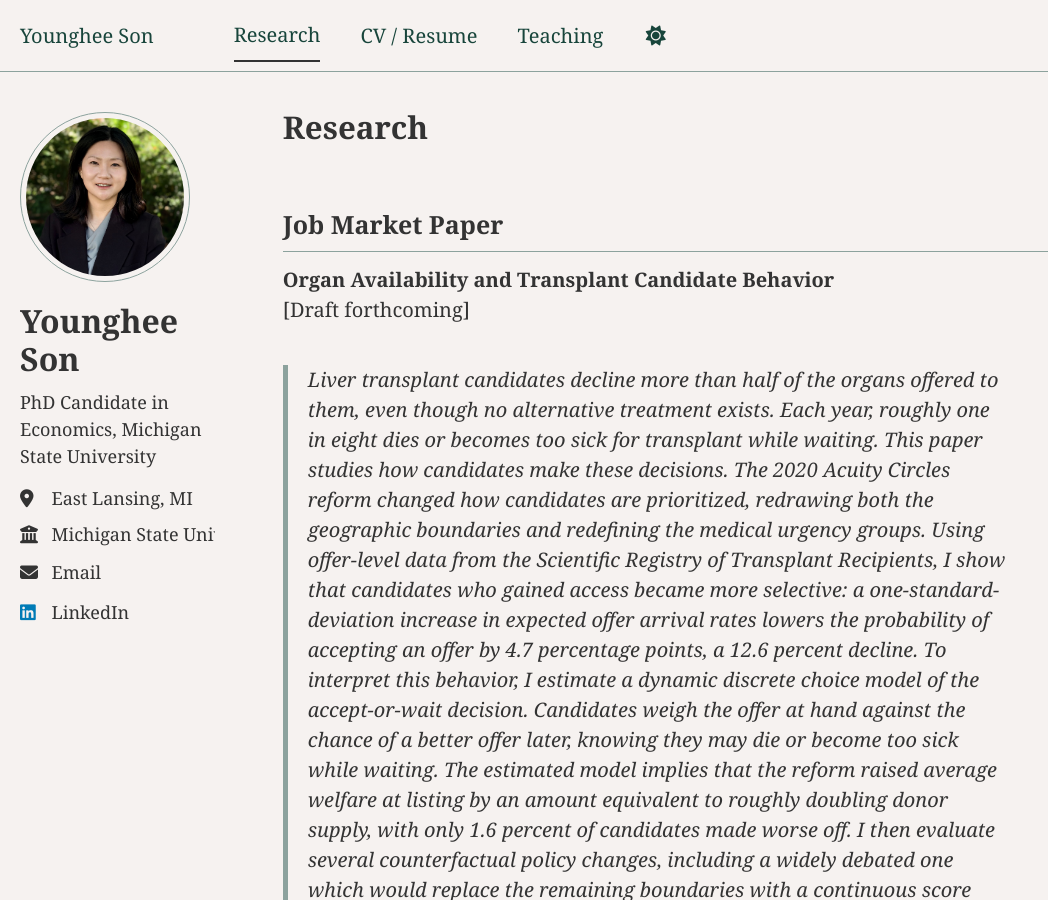
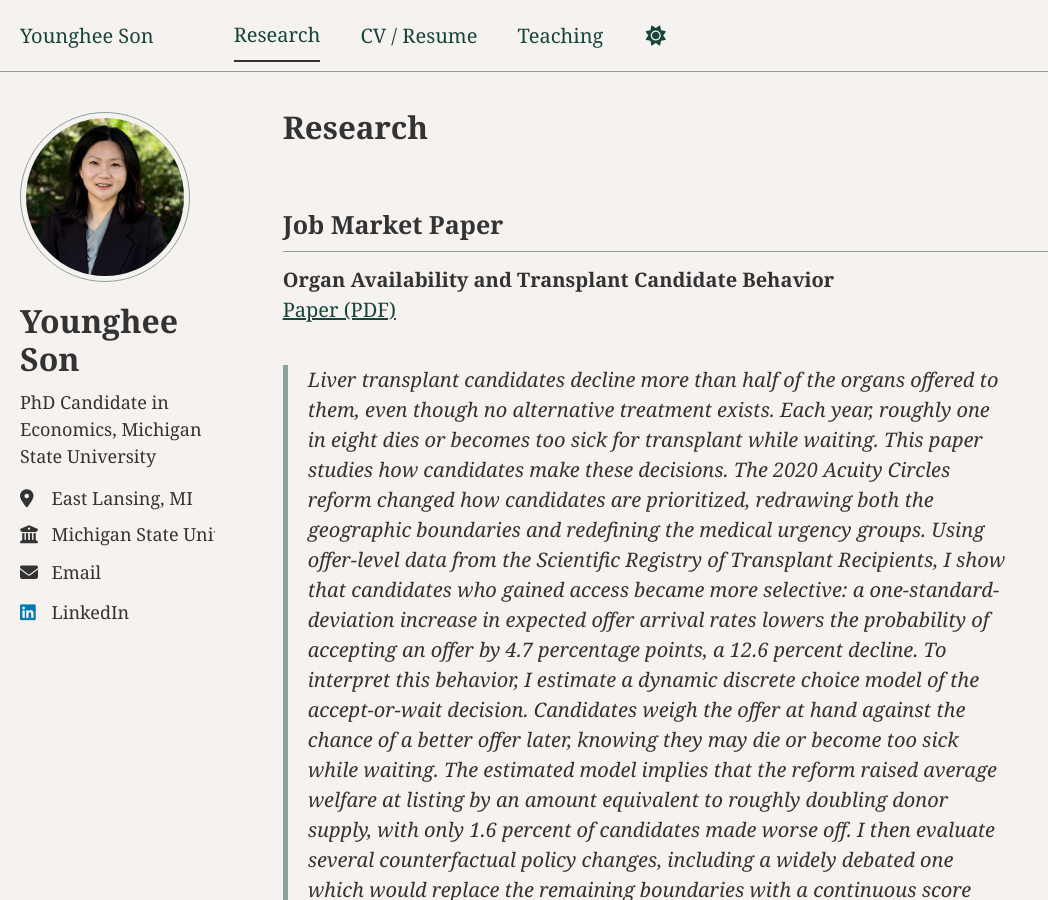
Before and after one commit to younghee-son/younghee-son.github.io, a Jekyll site: the page built from _pages/research.md, in a window 1280 px wide and 900 px high. Shown: the whole window, without its empty margins (0-1048 px from the left). Built offline with Jekyll 4.4.1, drawn with Linux system fonts in a browser that asks for light colours; some web fonts are replaced; a style sheet for code colours, icons or effects is not loaded.

Commit message:
Add link to job market paper PDF
Updated the job market paper section with a link to the PDF.

```diff
--- a/_pages/research.md
+++ b/_pages/research.md
@@ -8,7 +8,7 @@ author_profile: true
 ## Job Market Paper
 
 **Organ Availability and Transplant Candidate Behavior**<br>
-[Draft forthcoming]
+[Paper (PDF)](/files/Son_JMP_Organ_Availability.pdf)
 
 > Liver transplant candidates decline more than half of the organs offered to them, even though no alternative treatment exists. Each year, roughly one in eight dies or becomes too sick for transplant while waiting. This paper studies how candidates make these decisions. The 2020 Acuity Circles reform changed how candidates are prioritized, redrawing both the geographic boundaries and redefining the medical urgency groups. Using offer-level data from the Scientific Registry of Transplant Recipients, I show that candidates who gained access became more selective: a one-standard-deviation increase in expected offer arrival rates lowers the probability of accepting an offer by 4.7 percentage points, a 12.6 percent decline. To interpret this behavior, I estimate a dynamic discrete choice model of the accept-or-wait decision. Candidates weigh the offer at hand against the chance of a better offer later, knowing they may die or become too sick while waiting. The estimated model implies that the reform raised average welfare at listing by an amount equivalent to roughly doubling donor supply, with only 1.6 percent of candidates made worse off. I then evaluate several counterfactual policy changes, including a widely debated one which would replace the remaining boundaries with a continuous score that incorporates both medical urgency and proximity. I find that prioritizing the sickest candidates raises average welfare but at the cost of wasted organs.
 
```
